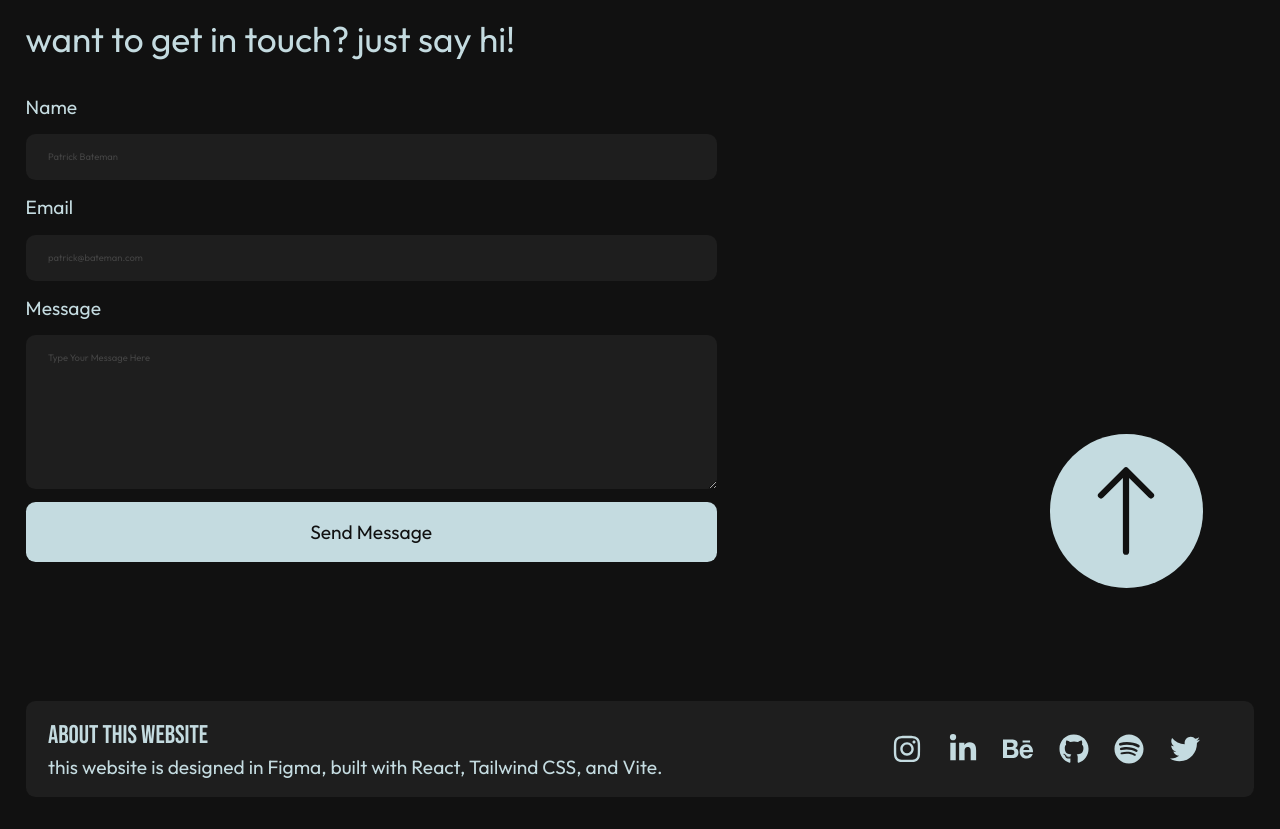
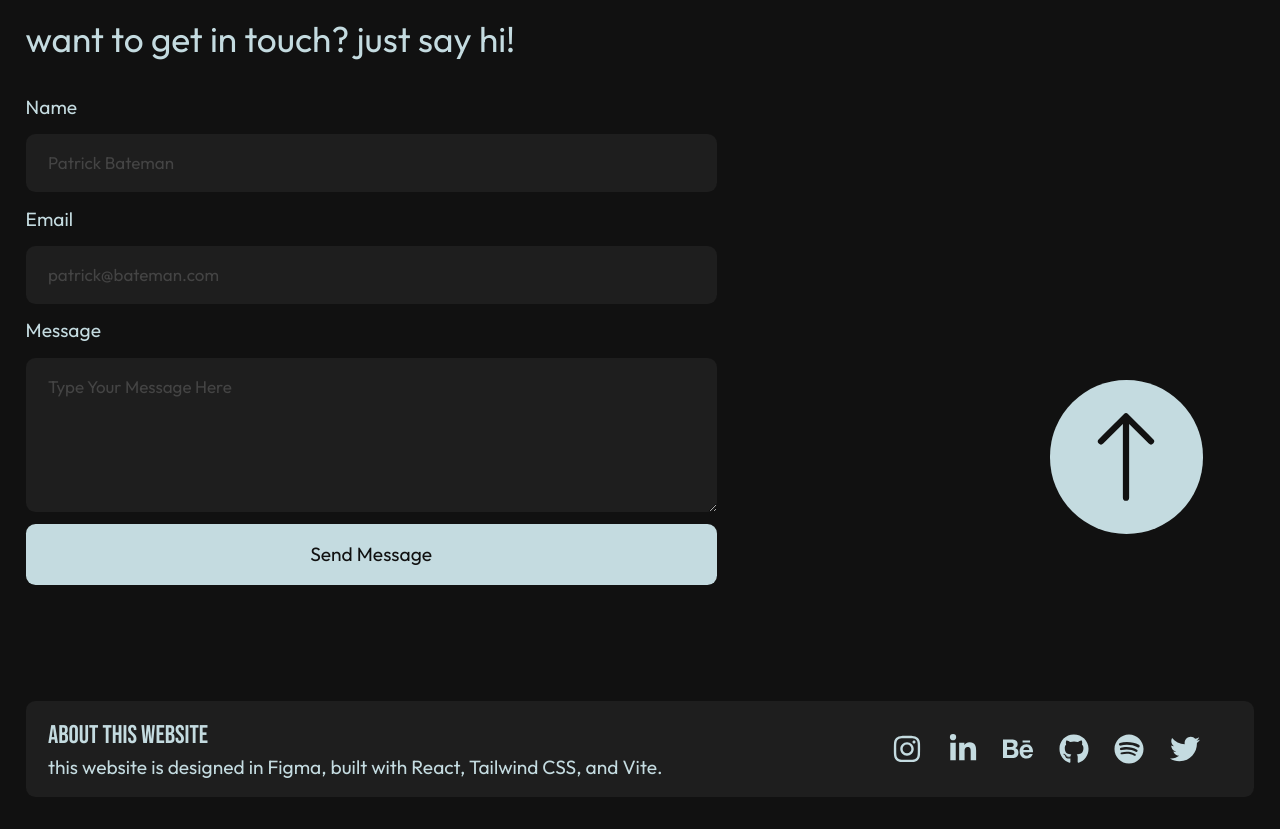
Before and after one commit to lakshaybhushan/lakshb.me, a React (Vite) app: page / in a window 1280 px wide. Shown: the part 2360-3189 px from the top of the page. Built offline with nearby package versions, Linux system fonts and the light colour scheme.

Commit message:
bug fixes for 800px devices

```diff
--- a/src/components/Contact.jsx
+++ b/src/components/Contact.jsx
@@ -45,7 +45,7 @@ export const Contact = () => {
         <button className='bg-lakshay-blue text-background-black py-5 px-7 rounded-xl text-[1.5rem] hover:bg-highlight-blue-2 transition-all duration-300 hover:ease-in delay-75' type='submit' disabled={state.submitting}>Send Message</button>
         </form>
         <div className="flex flex-row mr-16 justify-end">
-                    <div className='UpperArrow w-[12rem] h-[12rem] rounded-full bg-lakshay-blue -my-40 mr-8 hover:scale-150 transition-all delay-100 duration-500 flex items-center justify-center hover:bg-highlight-blue-2' onClick={scrollToTop}>
+                    <div className='UpperArrow w-[12rem] h-[12rem] rounded-full bg-lakshay-blue mr-8 hover:scale-150 transition-all delay-100 duration-500 flex items-center justify-center hover:bg-highlight-blue-2  -my-64' onClick={scrollToTop}>
                         <BsArrowUp size={100} className='text-background-black'/>
                     </div>
                 </div>
--- a/src/index.css
+++ b/src/index.css
@@ -34,6 +34,18 @@
     font-size: 120%;
   }
 
+  ::placeholder {
+    font-size: 100%;
+  }
+
+  input {
+    font-size: 180%;
+  }
+
+  textarea {
+    font-size: 180%;
+  }
+
 }
 
 /* Nav Hover */
```
